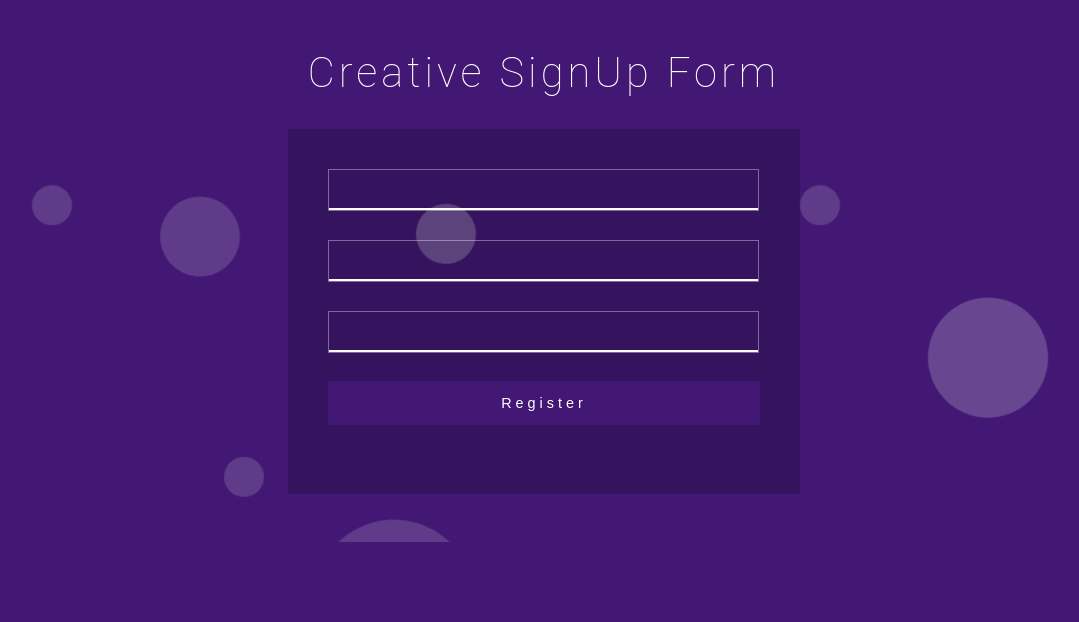
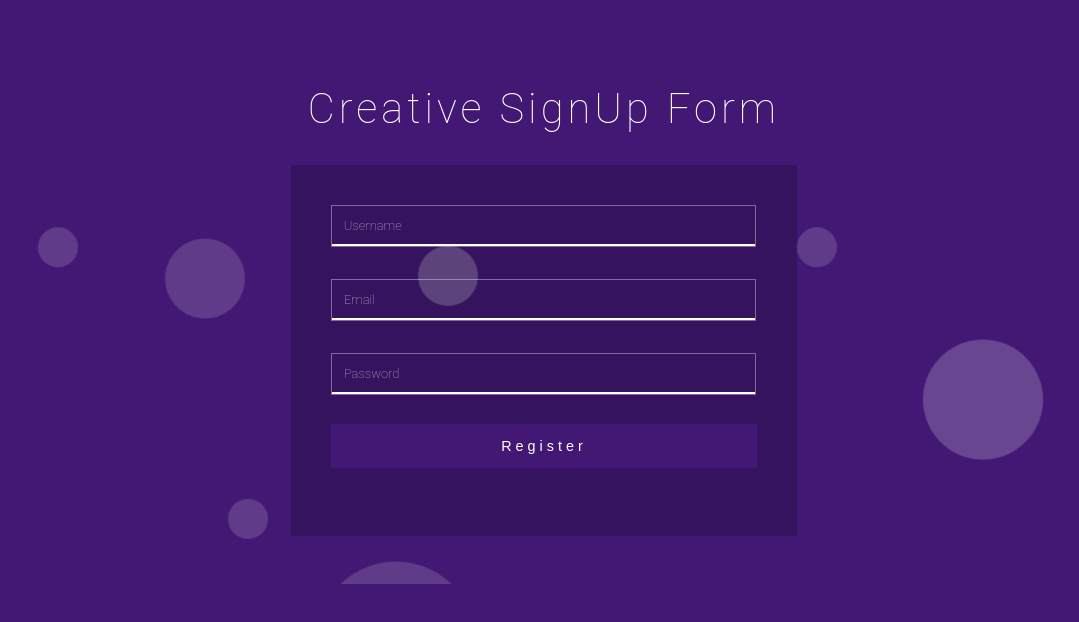
Before and after one commit to Mehdi-haghdoost/practice-nextjs, a Next.js app: page / in a window 1280 px wide. Shown: the top 622 px of the page, without its empty margins (96-1175 px from the left). Built offline with nearby package versions, Linux system fonts and the light colour scheme.

Commit message:
use Formik for Validation

```diff
--- a/data/db.json
+++ b/data/db.json
@@ -1 +1 @@
-{"users":[{"id":2,"username":"omid","email":"omid.leo2014@gmail.com","password":"omid1010"},{"id":5,"username":"reza","email":"reza.leo2014@gmail.com","password":"reza1010"},{"id":"02877ad1-c73a-4088-98ad-3bcba201d9ad","username":"mohaddese","email":"mohaddese@gmail.com","password":"mohaddese2020"},{"id":"kgkshgkshgkshgls0","username":"davood","email":"davood@gmail.com","password":"davood2020"},{"id":"f13a5306-a620-41e4-9aae-28d018716c20","username":"hoda","email":"hoda@gmail.com","password":"hoda1010"},{"id":"62a76b5a-02d3-48b6-a7a8-133df22e0233","username":"shima","email":"shima@gmail.com","password":"shims2020"},{"id":"4a9e2a9f-816b-400f-92ff-df4ffc8e50c2","username":"hasan","email":"hasan@gmail.com","password":"hasan1011"}]}
+{"users":[{"id":2,"username":"omid","email":"omid.leo2014@gmail.com","password":"omid1010"},{"id":5,"username":"reza","email":"reza.leo2014@gmail.com","password":"reza1010"},{"id":"02877ad1-c73a-4088-98ad-3bcba201d9ad","username":"mohaddese","email":"mohaddese@gmail.com","password":"mohaddese2020"},{"id":"kgkshgkshgkshgls0","username":"davood","email":"davood@gmail.com","password":"davood2020"},{"id":"f13a5306-a620-41e4-9aae-28d018716c20","username":"hoda","email":"hoda@gmail.com","password":"hoda1010"},{"id":"62a76b5a-02d3-48b6-a7a8-133df22e0233","username":"shima","email":"shima@gmail.com","password":"shims2020"},{"id":"4a9e2a9f-816b-400f-92ff-df4ffc8e50c2","username":"hasan","email":"hasan@gmail.com","password":"hasan1011"},{"id":"939c7fdc-7900-4848-a463-bcd092a8300f","username":"kukugkuguk","email":"jyfyjflj@gmail.com","password":".ukgug6r6fh"}]}
--- a/package.json
+++ b/package.json
@@ -12,6 +12,7 @@
   "dependencies": {
     "babel-plugin-styled-components": "^2.1.4",
     "bootstrap": "^5.3.2",
+    "formik": "^2.4.5",
     "json-server": "^1.0.0-alpha.23",
     "next": "14.1.0",
     "react": "^18",
--- a/pages/index.js
+++ b/pages/index.js
@@ -1,40 +1,78 @@
-import { useState } from "react";
+import React from "react";
+import { useFormik } from "formik";
 
 
 export default function Home() {
 
-  const [username, setUsername] = useState("")
-  const [email, setEmail] = useState("")
-  const [password, setPassword] = useState("")
+  const form = useFormik({
+    initialValues: { Username: '', email: '', password: '' },
+
+    onSubmit: (values, { setSubmitting }) => {
+      console.log("Form Inputs Data =>", values);
+      setTimeout(() => {
+        setSubmitting(false);
+      }, 3000);
+    },
+
+    validate: (values) => {
+      const errors = {};
+
+      if (values.Username === "") {
+        errors.Username = "وارد کردن نام اجباری می‌باشد";
+      } else if (values.Username.length < 4) {
+        errors.Username = "طول نام حداقل باید ۴ کاراکتر باشد";
+      }
+
+      if (values.email === "") {
+        errors.email = "وارد کردن ایمیل اجباری می‌باشد";
+      } else if (
+        !/^[A-Z0-9._%+-]+@[A-Z0-9.-]+\.[A-Z]{2,}$/i.test(values.email)
+      ) {
+        errors.email = "ایمیل وارد شده معتبر نیست";
+      }
+
+      if (values.password === "") {
+        errors.password = "وارد کردن پسورد اجباری می‌باشد";
+      } else if (values.password.length < 4) {
+        errors.password = "پسورد حداقل باید ۴ کاراکتر باشد";
+      }
+
+      return errors;
+    },
+
+
+
+  })
 
   const registerNewUser = async (event) => {
     event.preventDefault()
 
     const newUser = {
-      username,
-      email,
-      password,
+      username: form.values.Username,
+      email: form.values.email,
+      password: form.values.password,
     }
+    console.log('newUser =>' , newUser);
 
-    const res = await fetch('/api/users', {
-      method: 'POST',
-      headers: {
-        'Content-Type': 'application/json'
-      },
-      body: JSON.stringify(newUser)
-    })
+    // const res = await fetch('/api/users', {
+    //   method: 'POST',
+    //   headers: {
+    //     'Content-Type': 'application/json'
+    //   },
+    //   body: JSON.stringify(newUser)
+    // })
 
-    const data = await res.json();
+    // const data = await res.json();
 
 
-    console.log('Response =>', res);
-    console.log("response data =>", data);
+    // console.log('Response =>', res);
+    // console.log("response data =>", data);
 
-    if (res.status === 201) {
-      setUsername('')
-      setEmail('')
-      setPassword('')
-    }
+    // if (res.status === 201) {
+    //   setUsername('')
+    //   setEmail('')
+    //   setPassword('')
+    // }
   }
 
   return (
@@ -44,11 +82,56 @@ export default function Home() {
         <h1>Creative SignUp Form</h1>
         <div className="main-agileinfo">
           <div className="agileits-top">
-            <form action="#" method="post">
-              <input className="text" value={username} onChange={(event) => setUsername(event.target.value)} type="text" name="Username" placeholder="Username" />
-              <input className="text email" value={email} onChange={(event) => setEmail(event.target.value)} type="email" name="email" placeholder="Email" />
-              <input className="text" value={password} onChange={(event) => setPassword(event.target.value)} type="password" name="password" placeholder="Password" />
-              <button type="submit" onClick={registerNewUser}>Register</button>
+            <form onSubmit={form.handleSubmit}>
+              <input
+                className="text"
+                type="text"
+                name="Username"
+                placeholder="Username"
+                value={form.values.Username}
+                onBlur={form.handleBlur}
+                onChange={form.handleChange}
+              />
+              {
+                form.errors.Username && form.touched.Username && form.errors.Username
+              }
+
+              <input
+                className="text email"
+                type="email"
+                name="email"
+                placeholder="Email"
+                onBlur={form.handleBlur}
+                onChange={form.handleChange}
+                value={form.values.email}
+              />
+              {
+                form.errors.email && form.touched.email && form.errors.email
+              }
+
+
+              <input
+                className="text"
+                type="password"
+                name="password"
+                placeholder="Password"
+                onBlur={form.handleBlur}
+                onChange={form.handleChange}
+                value={form.values.password}
+              />
+              {
+                form.errors.password && form.touched.password && form.errors.password
+              }
+
+              <button type="submit"
+              onSubmit={ registerNewUser}
+                className={form.isSubmitting ? 'invalid-btn' : ''}
+                disabled={form.isSubmitting}
+              >
+                {
+                  form.isSubmitting ? "Loading ..." : "Register"
+                }
+              </button>
             </form>
           </div>
 
--- a/styles/globals.css
+++ b/styles/globals.css
@@ -1,98 +1,3 @@
-/*--
-Author: Colorlib
-Author URL: https://colorlib.com
-License: Creative Commons Attribution 3.0 Unported
-License URL: http://creativecommons.org/licenses/by/3.0/
---*/
-/*-- reset --*/
-html,
-body,
-div,
-span,
-applet,
-object,
-iframe,
-h1,
-h2,
-h3,
-h4,
-h5,
-h6,
-p,
-blockquote,
-pre,
-a,
-abbr,
-acronym,
-address,
-big,
-cite,
-code,
-del,
-dfn,
-em,
-img,
-ins,
-kbd,
-q,
-s,
-samp,
-small,
-strike,
-strong,
-sub,
-sup,
-tt,
-var,
-b,
-u,
-i,
-dl,
-dt,
-dd,
-ol,
-nav ul,
-nav li,
-fieldset,
-form,
-label,
-legend,
-table,
-caption,
-tbody,
-tfoot,
-thead,
-tr,
-th,
-td,
-article,
-aside,
-canvas,
-details,
-embed,
-figure,
-figcaption,
-footer,
-header,
-hgroup,
-menu,
-nav,
-output,
-ruby,
-section,
-summary,
-time,
-mark,
-audio,
-video {
-  margin: 0;
-  padding: 0;
-  border: 0;
-  font-size: 100%;
-  font: inherit;
-  vertical-align: baseline;
-}
-
 article,
 aside,
 details,
@@ -262,11 +167,22 @@ input[type="password"] {
   font-family: 'Roboto', sans-serif;
 }
 
+input {
+  margin-top: 2rem;
+}
 
-input.email,
-input.text.w3lpass {
-  margin: 2em 0;
+input:first-child {
+  margin-top: 0;
 }
+
+.error-message {
+  display: block;
+  margin-top: 0.25rem !important;
+  color: rgb(180, 113, 26);
+  font-size: 14px;
+}
+
+
 
 .text:focus,
 .text:valid {
@@ -277,13 +193,13 @@ input.text.w3lpass {
 
 .text:focus::-webkit-input-placeholder,
 .text:valid::-webkit-input-placeholder {
-  color: rgba(100, 10, 10, 0.7);
+  color: rgba(245, 235, 235, 0.7);
   font-size: .9em;
-  -webkit-transform: translateY(-30px);
+  /* -webkit-transform: translateY(-30px);
   -moz-transform: translateY(-30px);
   -o-transform: translateY(-30px);
   -ms-transform: translateY(-30px);
-  transform: translateY(-30px);
+  transform: translateY(-30px); */
   visibility: visible !important;
 }
 
@@ -346,62 +262,6 @@ button[type="submit"]:hover {
   font-weight: 200;
   cursor: pointer;
   position: relative;
-}
-
-input.checkbox {
-  background: #8DC26F;
-  cursor: pointer;
-  width: 1.2em;
-  height: 1.2em;
-}
-
-input.checkbox:before {
-  content: "";
-  position: absolute;
-  width: 1.2em;
-  height: 1.2em;
-  background: inherit;
-  cursor: pointer;
-}
-
-input.checkbox:after {
-  content: "";
-  position: absolute;
-  top: 0px;
-  left: 0;
-  z-index: 1;
-  width: 1.2em;
-  height: 1.2em;
-  border: 1px solid #fff;
-  -webkit-transition: .4s ease-in-out;
-  -moz-transition: .4s ease-in-out;
-  -o-transition: .4s ease-in-out;
-  transition: .4s ease-in-out;
-}
-
-input.checkbox:checked:after {
-  -webkit-transform: rotate(-45deg);
-  -moz-transform: rotate(-45deg);
-  -o-transform: rotate(-45deg);
-  -ms-transform: rotate(-45deg);
-  transform: rotate(-45deg);
-  height: .5rem;
-  border-color: #fff;
-  border-top-color: transparent;
-  border-right-color: transparent;
-}
-
-.anim input.checkbox:checked:after {
-  -webkit-transform: rotate(-45deg);
-  -moz-transform: rotate(-45deg);
-  -o-transform: rotate(-45deg);
-  -ms-transform: rotate(-45deg);
-  transform: rotate(-45deg);
-  height: .5rem;
-  border-color: transparent;
-  border-right-color: transparent;
-  animation: .4s rippling .4s ease;
-  animation-fill-mode: forwards;
 }
 
 @keyframes rippling {
@@ -581,6 +441,11 @@ input.checkbox:checked:after {
   animation-delay: 11s;
 }
 
+
+form button.invalid-btn {
+  background-color: #a289b6;
+}
+
 @-webkit-keyframes square {
   0% {
     -webkit-transform: translateY(0);
@@ -708,14 +573,9 @@ input.checkbox:checked:after {
     padding: 2.2em;
   }
 
-  input.email,
-  input.text.w3lpass {
-    margin: 1.5em 0;
-  }
 
-  input[type="submit"] {
-    margin: 2em 0;
-  }
+
+
 
   h1 {
     font-size: 2em;
```
Also changed, not shown: 1 other file (tests, documents, lock files or other folders).
